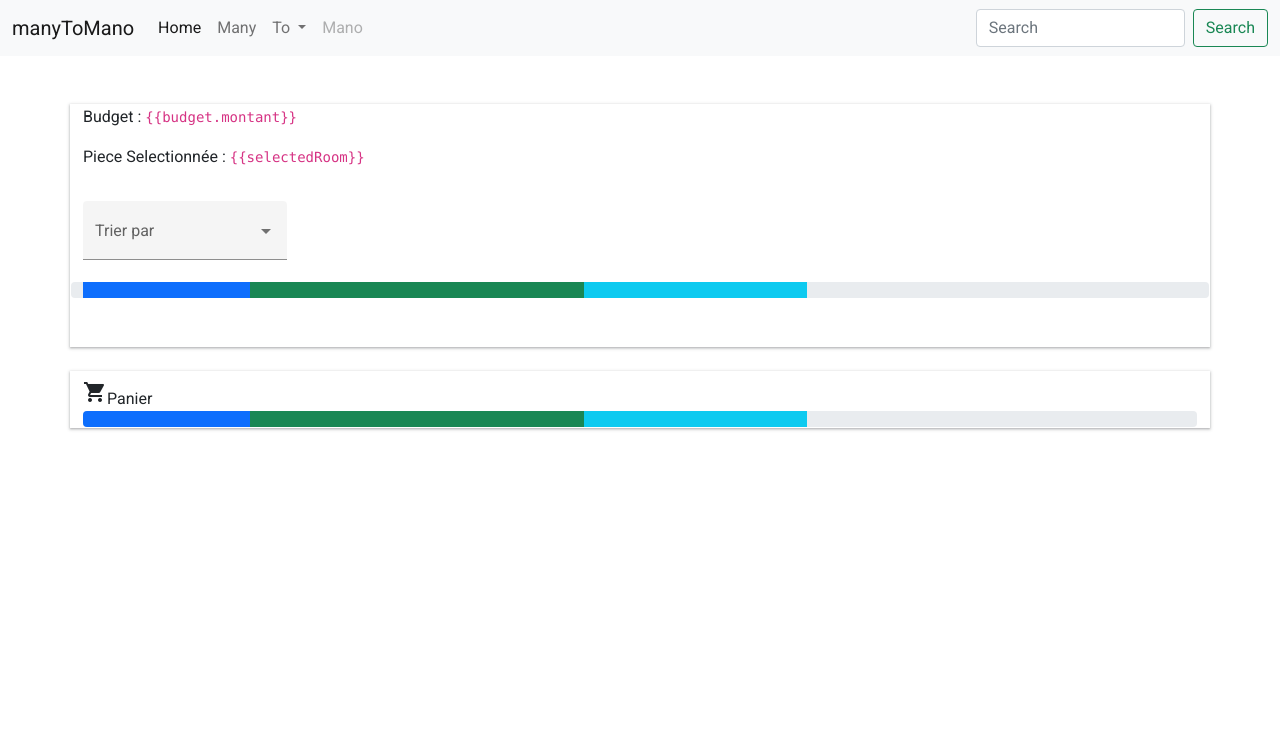
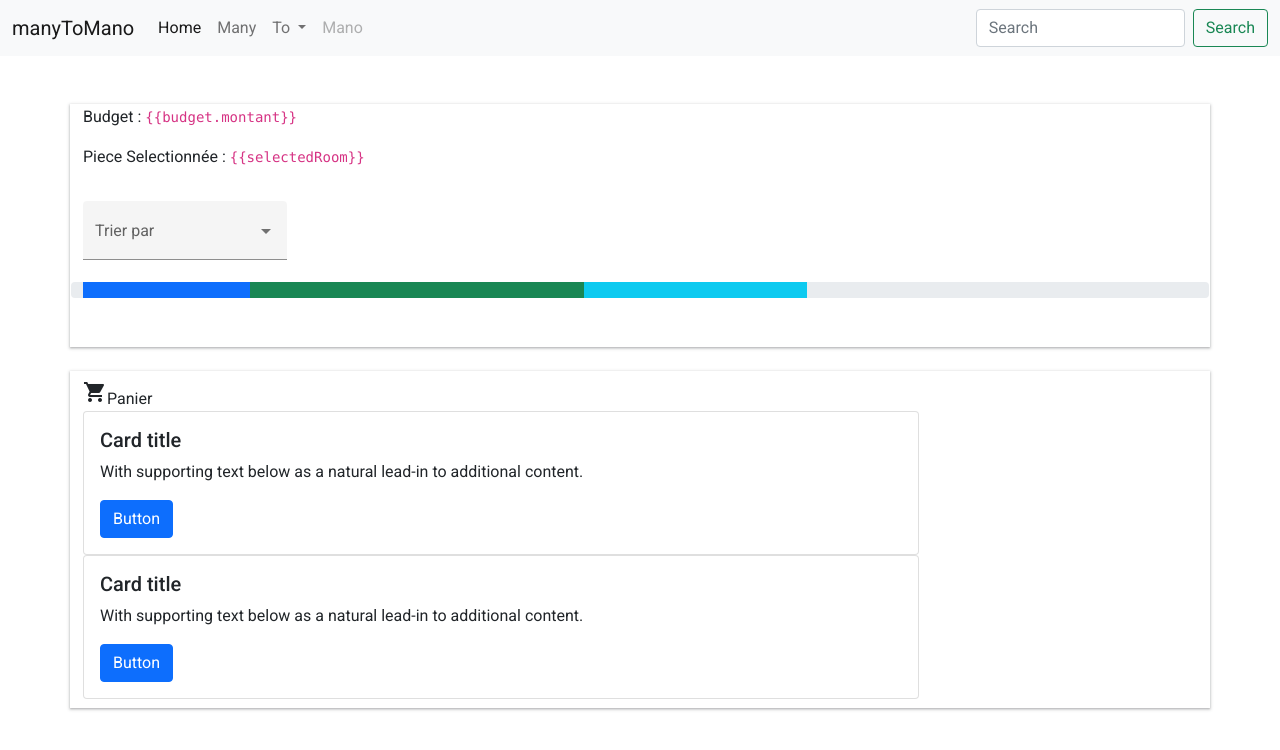
Before and after one commit to BeerusHakaishin/ManyToMano-FRONT, an Angular app: page / in a window 1280 px wide. Shown: the top 750 px of the page. Built offline with nearby package versions, Linux system fonts and the light colour scheme.

Commit message:
panier layout

```diff
--- a/src/app/app.module.ts
+++ b/src/app/app.module.ts
@@ -4,7 +4,7 @@
 import { AppRoutingModule } from './app-routing.module';
 import { BrowserAnimationsModule } from '@angular/platform-browser/animations';
 // Here For Illustrate how works Angular Material , this will be in external module later
-import { MatSliderModule } from '@angular/material/slider';
+import {MatSliderModule} from '@angular/material/slider';
 import {MatFormFieldModule} from '@angular/material/form-field';
 import {MatChipsModule} from '@angular/material/chips';
 import {MatIconModule} from '@angular/material/icon';
--- a/src/app/dashboard/dashboard.component.html
+++ b/src/app/dashboard/dashboard.component.html
@@ -27,35 +27,22 @@
   </div>
   </div>
 
-<div class="container mt-4 pt-2">
+<!-- Panier Section  -->
+<div class="container mt-4 pt-2 pb-2">
     <mat-icon>local_grocery_store</mat-icon>Panier
-    <div class="progress">
-      <div class="progress-bar" role="progressbar" style="width: 15%" aria-valuenow="15" aria-valuemin="0" aria-valuemax="100"></div>
-      <div class="progress-bar bg-success" role="progressbar" style="width: 30%" aria-valuenow="30" aria-valuemin="0" aria-valuemax="100"></div>
-      <div class="progress-bar bg-info" role="progressbar" style="width: 20%" aria-valuenow="20" aria-valuemin="0" aria-valuemax="100"></div>
+    <div class="card w-75">
+      <div class="card-body">
+        <h5 class="card-title">Card title</h5>
+        <p class="card-text">With supporting text below as a natural lead-in to additional content.</p>
+        <a href="#" class="btn btn-primary">Button</a>
+      </div>
+    </div>
+<!-- One card  -->
+    <div class="card w-75">
+      <div class="card-body">
+        <h5 class="card-title">Card title</h5>
+        <p class="card-text">With supporting text below as a natural lead-in to additional content.</p>
+        <a href="#" class="btn btn-primary">Button</a>
+      </div>
     </div>
 </div>
-
-
-<!-- <div class="container pb-5">
-<div class="row">
-  <p>Budget : <code ng-non-bindable>{{"{{budget.montant}}"}}</code></p>
-  <p>Piece Selectionnée : <code ng-non-bindable>{{"{{selectedRoom}}"}}</code></p>
-  <br>
-  <div class="d-flex pt-3">
-    <mat-form-field appearance="fill">
-      <mat-label>Trier par</mat-label>
-      <mat-select [(value)]="selected">
-        <mat-option>Aucun</mat-option>
-        <mat-option value="Frais de port Gratuit">Frais de port gratuit</mat-option>
-        <mat-option value="En soldes">En soldes</mat-option>
-      </mat-select>
-    </mat-form-field>
-    <div class="progress">
-      <div class="progress-bar" role="progressbar" style="width: 15%" aria-valuenow="15" aria-valuemin="0" aria-valuemax="100"></div>
-      <div class="progress-bar bg-success" role="progressbar" style="width: 30%" aria-valuenow="30" aria-valuemin="0" aria-valuemax="100"></div>
-      <div class="progress-bar bg-info" role="progressbar" style="width: 20%" aria-valuenow="20" aria-valuemin="0" aria-valuemax="100"></div>
-    </div>
-  </div>
-</div>
-</div> -->
```
